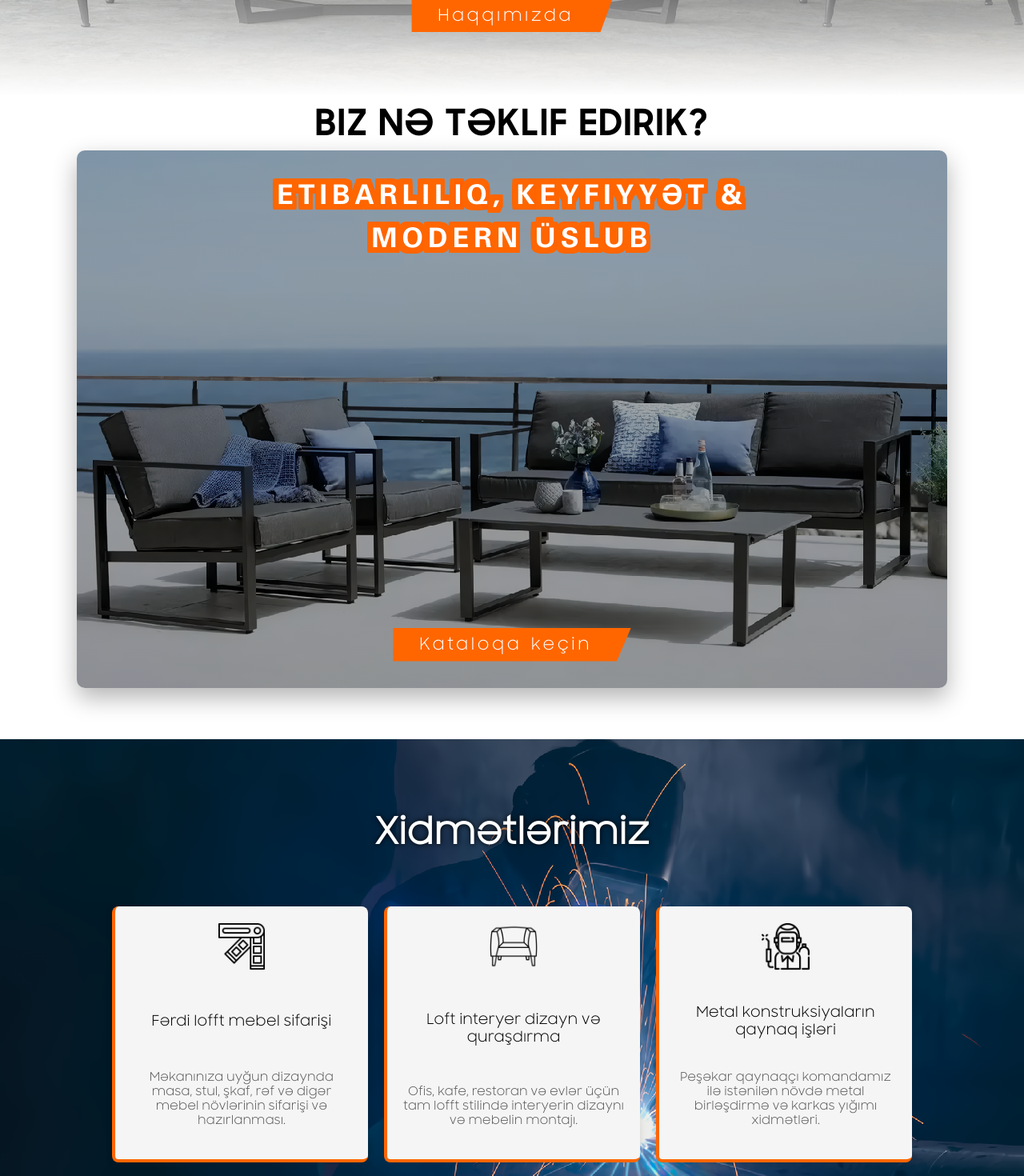
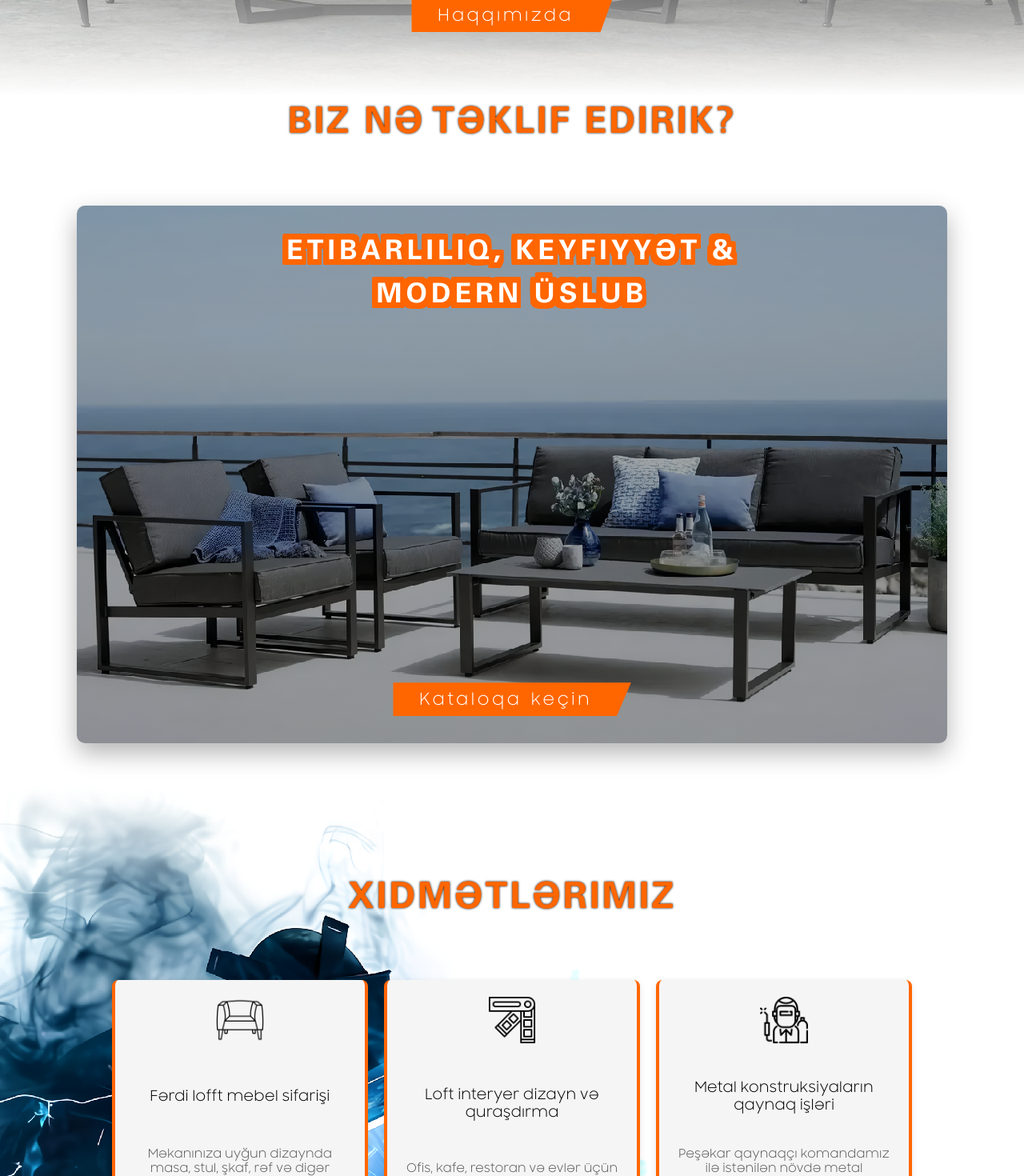
Before and after one commit to rovsenhuseynov/demirdizayn, a React (Create React App) app: page / in a window 1280 px wide. Shown: the part 680-2150 px from the top of the page at 80% size. Built offline with nearby package versions, Linux system fonts and the light colour scheme.

Commit message:
Коррекция блока - ServicesPreview

```diff
--- a/src/assets/mixin.scss
+++ b/src/assets/mixin.scss
@@ -1,9 +1,4 @@
 // Mixins
-
-// @mixin section-title {
-//   font-family: Snell_Roundhand;
-//   font-weight: 400;
-// }
 
 @mixin fancy-text-shadow-black-8 {
   text-shadow: -8px -8px 0 #000, -8px -7px 0 #000, -8px -6px 0 #000,
@@ -80,8 +75,6 @@
     8px 3px 0 #000, 8px 4px 0 #000, 8px 5px 0 #000, 8px 6px 0 #000,
     8px 7px 0 #000, 8px 8px 0 #000;
 }
-
-
 
 @mixin fancy-text-shadow-tangerine-8 {
   text-shadow: -8px -8px 0 rgb(255, 102, 0), -8px -7px 0 rgb(255, 102, 0),
@@ -231,9 +224,6 @@
     8px 8px 0 rgb(255, 102, 0);
 }
 
-
-
-
 @mixin fancy-text-shadow-tangerine-7 {
   text-shadow: -7px -7px 0 rgb(255, 102, 0), -7px -6px 0 rgb(255, 102, 0),
     -7px -5px 0 rgb(255, 102, 0), -7px -4px 0 rgb(255, 102, 0),
@@ -335,12 +325,8 @@
     5px 7px 0 rgb(255, 102, 0);
 }
 
-
-
-
 @mixin fancy-text-shadow-tangerine-5 {
-  text-shadow:
-    -5px -5px 0 rgb(255, 102, 0), -5px -4px 0 rgb(255, 102, 0),
+  text-shadow: -5px -5px 0 rgb(255, 102, 0), -5px -4px 0 rgb(255, 102, 0),
     -5px -3px 0 rgb(255, 102, 0), -5px -2px 0 rgb(255, 102, 0),
     -5px -1px 0 rgb(255, 102, 0), -5px 0px 0 rgb(255, 102, 0),
     -5px 1px 0 rgb(255, 102, 0), -5px 2px 0 rgb(255, 102, 0),
@@ -402,3 +388,12 @@
     5px 3px 0 rgb(255, 102, 0), 5px 4px 0 rgb(255, 102, 0),
     5px 5px 0 rgb(255, 102, 0);
 }
+
+@mixin section-title-font {
+  font-family: UniversUnicode_Bold;
+  font-size: $font-size-h3;
+  font-weight: 400;
+  text-transform: uppercase;
+  letter-spacing: 3px;
+  line-height: 1.6;
+}
--- a/src/data/ServicesPage.js
+++ b/src/data/ServicesPage.js
@@ -7,13 +7,13 @@ const servicesList = [
     title: "Fərdi lofft mebel sifarişi",
     description:
       "Məkanınıza uyğun dizaynda masa, stul, şkaf, rəf və digər mebel növlərinin sifarişi və hazırlanması.",
-    icon: icon1,
+    icon: icon2,
   },
   {
     title: "Loft interyer dizayn və quraşdırma",
     description:
       "Ofis, kafe, restoran və evlər üçün tam lofft stilində interyerin dizaynı və mebelin montajı.",
-    icon: icon2,
+    icon: icon1,
   },
   {
     title: "Metal konstruksiyaların qaynaq işləri",
--- a/src/pages/Home/HeroBanner/HeroBanner.scss
+++ b/src/pages/Home/HeroBanner/HeroBanner.scss
@@ -7,24 +7,21 @@
   justify-content: center;
   align-items: center;
   position: relative;
-  margin-bottom: calc(4vh + 2rem);
-
+  margin-bottom: calc(3vw + 1rem);
 
   .hero-banner-pretitle {
-    font-family: samsungsharpsans-bold;
-    font-size: $font-size-h3;
-    color: #000000;
-    font-weight: 200;
     text-align: center;
-    line-height: 1.5;
-    text-transform: uppercase;
-    letter-spacing: 1.6px;
+    margin-bottom: calc(4vh + 2rem);
+    color: $activeStateColor;
+    text-shadow: 0 0 3px rgb(0, 0, 0);
+    @include section-title-font;
   }
 
   .hero-banner {
     background: linear-gradient(rgba(0, 0, 0, 0.3), rgba(0, 0, 0, 0.4)),
       url("../../../assets/images/banners/hero-banner.webp") center/cover
         no-repeat;
+
     color: white;
     border-radius: 10px;
     box-shadow: 0 12px 30px rgba(0, 0, 0, 0.3);
@@ -33,16 +30,13 @@
     padding-inline: 1.5vw;
 
     .hero-banner__title {
-      font-family: UniversUnicode_Bold;
+      @include section-title-font;
+      @include fancy-text-shadow-tangerine-7;
       font-size: $font-size-h5;
-      font-weight: 400;
-      text-transform: uppercase;
-      letter-spacing: 6px;
-      line-height: 1.6;
+      letter-spacing: 5px;
       margin-top: calc(2vh + 1rem);
       position: relative;
 
-      @include fancy-text-shadow-tangerine-7;
       @media screen and (orientation: portrait) {
         @include fancy-text-shadow-tangerine-5;
         line-height: 1.5;
--- a/src/pages/Home/ServicesPreview/ServicesPreview.scss
+++ b/src/pages/Home/ServicesPreview/ServicesPreview.scss
@@ -1,21 +1,25 @@
 @import "../../../assets/variables.scss";
+@import "../../../assets/mixin.scss";
 
 .services-preview {
-  background-image: url("../../../assets/images/backgrounds/Background welding work.webp");
+  background: linear-gradient(
+      to bottom,
+      rgba(255, 255, 255, 1) 0%,
+      rgba(255, 255, 255, 0) 20%
+    ),
+    url("../../../assets/images/backgrounds/Background welding work_3.webp");
   background-size: cover; // изображение заполняет весь блок
   background-position: center; // центрируется
   background-repeat: no-repeat; // не повторяется
-  padding: calc(9vh + 1rem) calc(2vw + 1rem);
+  padding: calc(7vw + 1rem) calc(2vw + 1rem);
   background-color: #fff;
 
   &__title {
-    font-size: 1.75rem;
     margin-bottom: calc(4vh + 2rem);
     text-align: center;
-    color: #fff;
-    font-size: $font-size-h3;
-    font-weight: 700;
-    text-shadow: 0 0 6px black;
+    color: $activeStateColor;
+    text-shadow: 0 0 3px rgb(0, 0, 0);
+    @include section-title-font;
   }
 
   &__list {
@@ -34,11 +38,10 @@
     background: #f5f5f5;
     padding: 20px 20px 40px;
     border-left: 0.3rem solid $activeStateColor;
-    border-bottom: 0.3rem solid $activeStateColor;
+    border-right: 0.3rem solid $activeStateColor;
     box-shadow: 0 2px 8px rgba(0, 0, 0, 0.1);
     text-align: center;
     border-radius: 8px;
-
     display: flex;
     flex-direction: column;
     justify-content: space-between; // равномерно распределяем содержимое по вертикали
```
Also changed, not shown: src/assets/images/backgrounds/Background welding work_2.webp (deleted).
